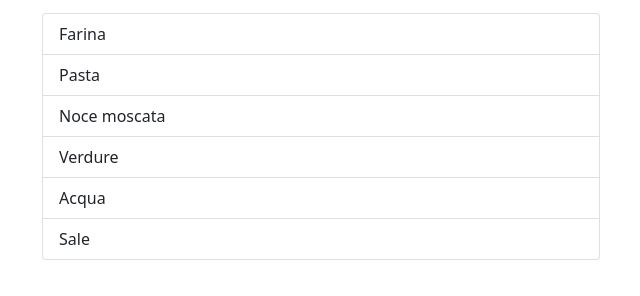
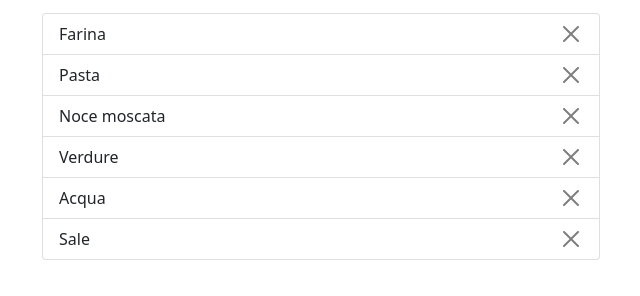
Before and after one commit to AngeloLista/vue-todolist, a plain HTML site: page index.html in a window 1280 px wide. Shown: the part 82-378 px from the top of the page, without its empty margins (319-959 px from the left). Drawn offline with nearby package versions, Linux system fonts and the light colour scheme.

Commit message:
added delete task button html

```diff
--- a/index.html
+++ b/index.html
@@ -29,7 +29,7 @@
         <main class="w-50 mx-auto">
             <!-- To Do List -->
             <ul class="list-group">
-                <li v-for="(task, index) in tasks" class="list-group-item">{{ task.text }}</li>
+                <li v-for="(task, index) in tasks" class="list-group-item d-flex justify-content-between">{{ task.text }} <button type="button" class="btn-close" aria-label="Close"></button></li>
             </ul>
         </main>
 
```
